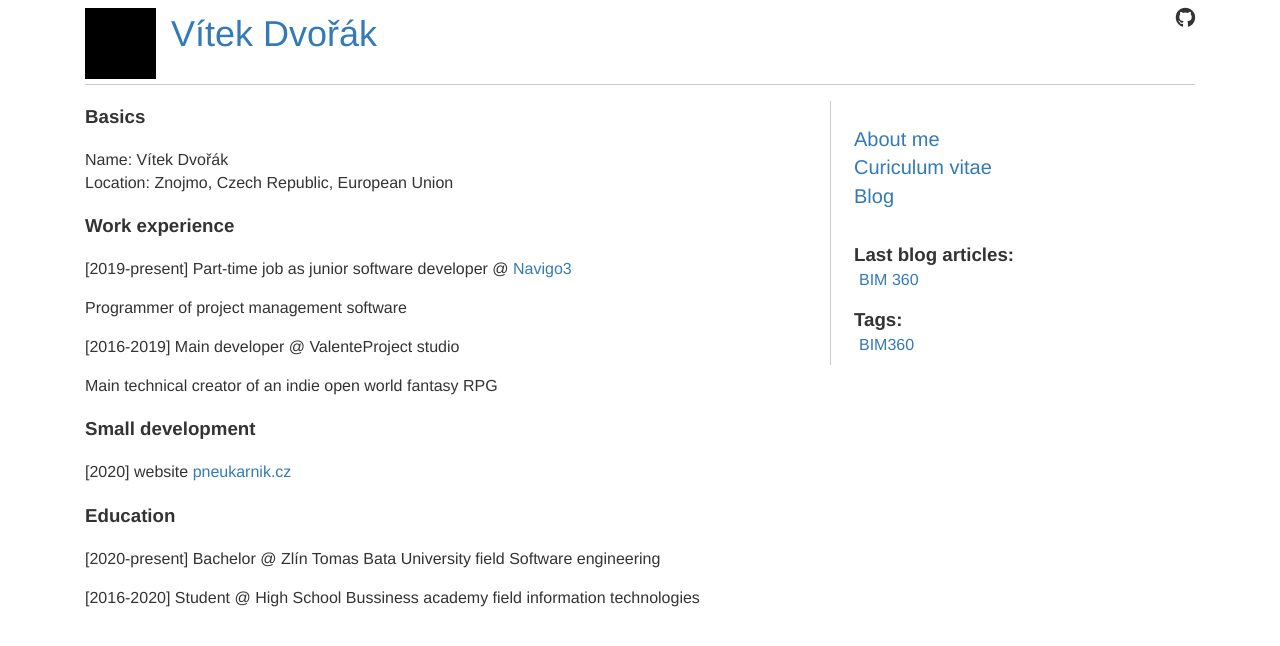
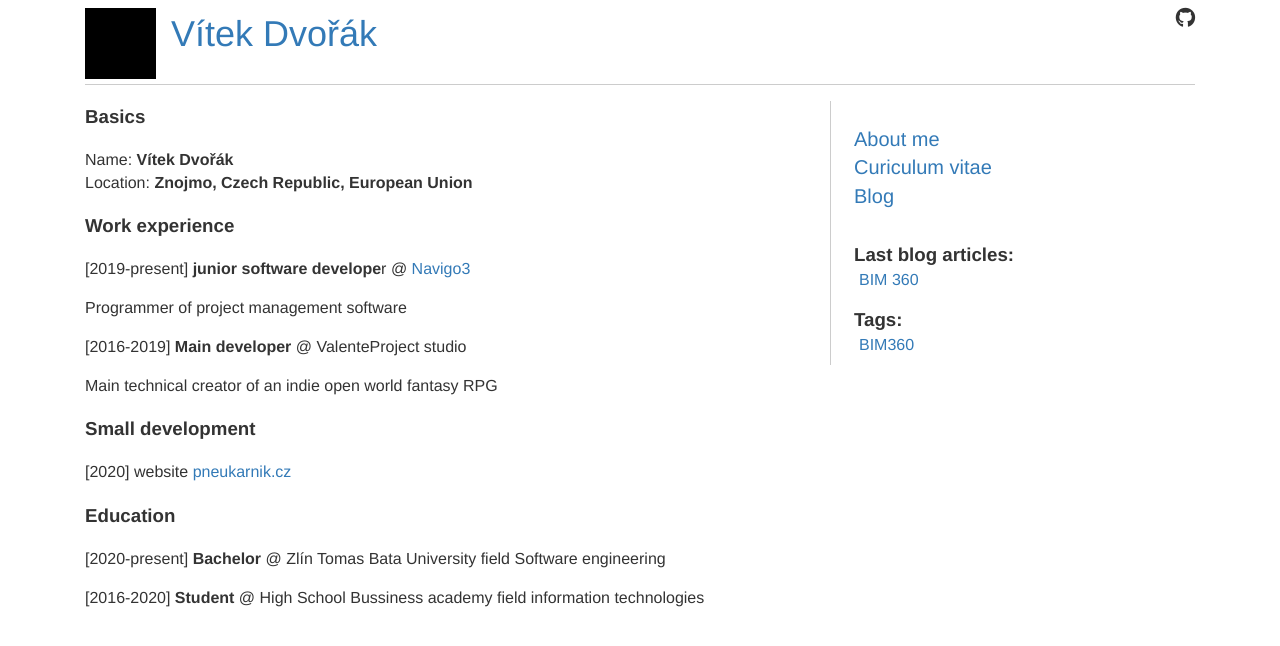
Before and after one commit to vdvorak/vitekdvorak.github.io, a Jekyll site: the page built from curiculum-vitae.md, in a window 1280 px wide. Shown: the top 646 px of the page. Built offline with Jekyll 4.4.1, drawn with Linux system fonts in a browser that asks for light colours; nearby versions of some CDN libraries.

Commit message:
Update curiculum-vitae.md

```diff
--- a/curiculum-vitae.md
+++ b/curiculum-vitae.md
@@ -5,16 +5,16 @@ permalink: /curiculum-vitae/
 ---
 
 ### Basics
-Name: Vítek Dvořák
-Location: Znojmo, Czech Republic, European Union
+Name: **Vítek Dvořák**
+Location: **Znojmo, Czech Republic, European Union**
 
 ### Work experience
 
-[2019-present] Part-time job as junior software developer @ [Navigo3](https://navigo3.com)
+[2019-present] **junior software develope**r @ [Navigo3](https://navigo3.com)
 
 Programmer of project management software
 
-[2016-2019] Main developer @ ValenteProject studio
+[2016-2019] **Main developer** @ ValenteProject studio
 
  Main technical creator of an indie open world fantasy RPG
 
@@ -23,6 +23,6 @@ Programmer of project management software
 
 ### Education
 
-[2020-present] Bachelor @ Zlín Tomas Bata University field Software engineering
+[2020-present] **Bachelor** @ Zlín Tomas Bata University field Software engineering
 
-[2016-2020] Student @ High School Bussiness academy field information technologies
+[2016-2020] **Student** @ High School Bussiness academy field information technologies
```
